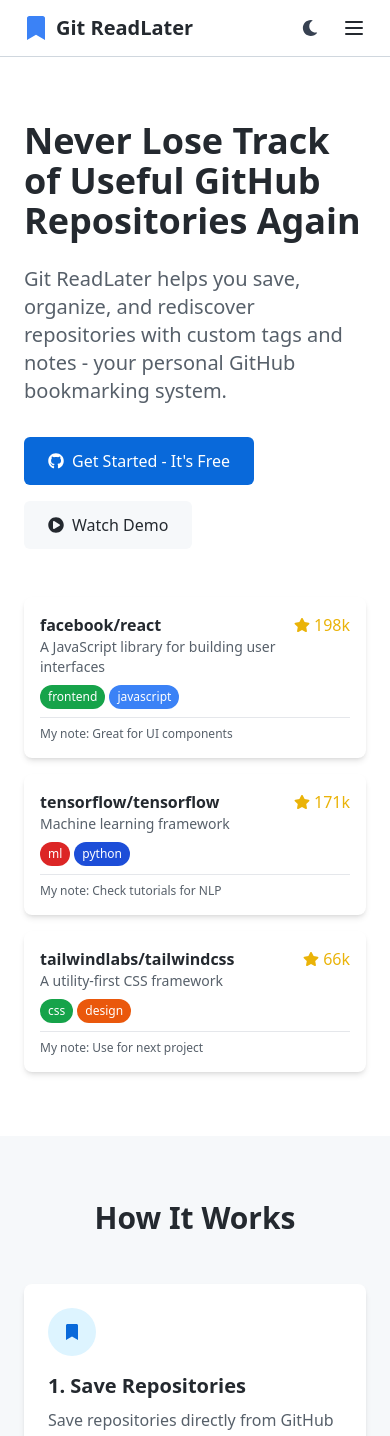
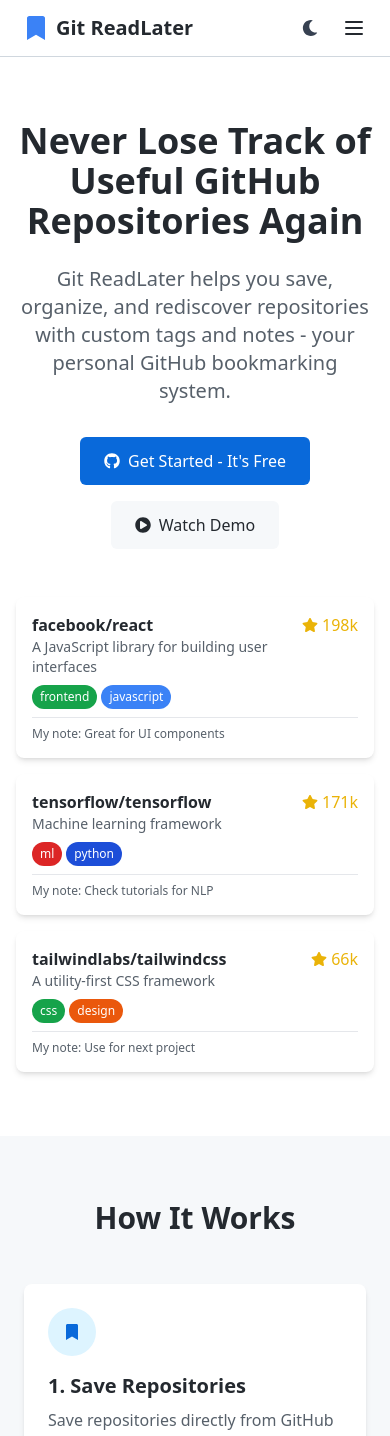
Before and after one commit to Dawn-Of-Justice/gitreadlater, a React (Vite) app: page /login in a window 390 px wide. Shown: the top 1436 px of the page. Built offline with nearby package versions, Linux system fonts and the light colour scheme; no server answers.

Commit message:
feat: Improve layout and centering in Login component for better responsiveness

```diff
--- a/src/pages/Login.jsx
+++ b/src/pages/Login.jsx
@@ -134,17 +134,18 @@
       {showDemo && <DemoModal />}
       {/* Hero Section */}
       <section className="py-16 md:py-24">
-        <div className="container mx-auto px-6">
-          <div className="flex flex-col lg:flex-row items-center">
-            {/* Left Side - Text Content */}
-            <div className="lg:w-1/2 mb-12 lg:mb-0 lg:pr-12">
+        {/* Change from "container mx-auto px-6" to ensure better centering */}
+        <div className="max-w-7xl mx-auto px-4 sm:px-6 lg:px-8">
+          <div className="flex flex-col lg:flex-row items-center justify-center">
+            {/* Left Side - Text Content - Add text-center for mobile, adjust width */}
+            <div className="lg:w-1/2 mb-12 lg:mb-0 lg:pr-12 text-center lg:text-left">
               <h1 className={`text-4xl md:text-5xl font-bold mb-6 ${themeClasses.text}`}>
                 Never Lose Track of Useful GitHub Repositories Again
               </h1>
               <p className={`text-xl ${themeClasses.textSecondary} mb-8`}>
                 Git ReadLater helps you save, organize, and rediscover repositories with custom tags and notes - your personal GitHub bookmarking system.
               </p>
-              <div className="flex flex-wrap gap-4">
+              <div className="flex flex-wrap gap-4 justify-center lg:justify-start">
                 <button
                   onClick={handleLogin}
                   className={`${themeClasses.button} px-6 py-3 rounded-md font-medium flex items-center`}
@@ -162,9 +163,9 @@
               </div>
             </div>
 
-            {/* Right Side - Repository Card Animation */}
-            <div className="lg:w-1/2 relative">
-              <div className="space-y-4 max-w-md mx-auto lg:mx-0">
+            {/* Right Side - Repository Card Animation - Center cards better */}
+            <div className="lg:w-1/2 relative w-full max-w-md mx-auto lg:mx-0">
+              <div className="space-y-4">
                 {repositories.map((repo, index) => (
                   <div
                     key={index}
```
